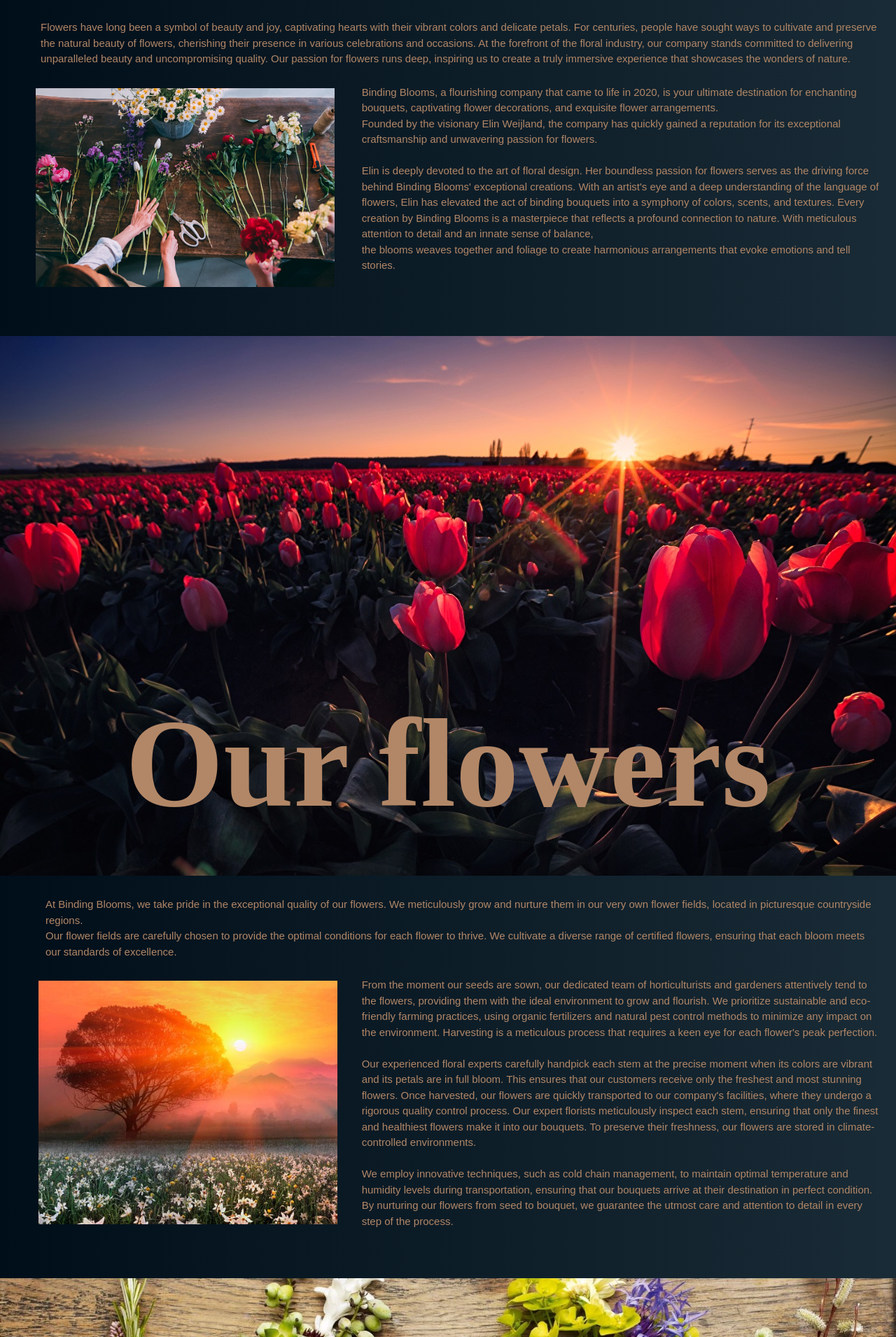
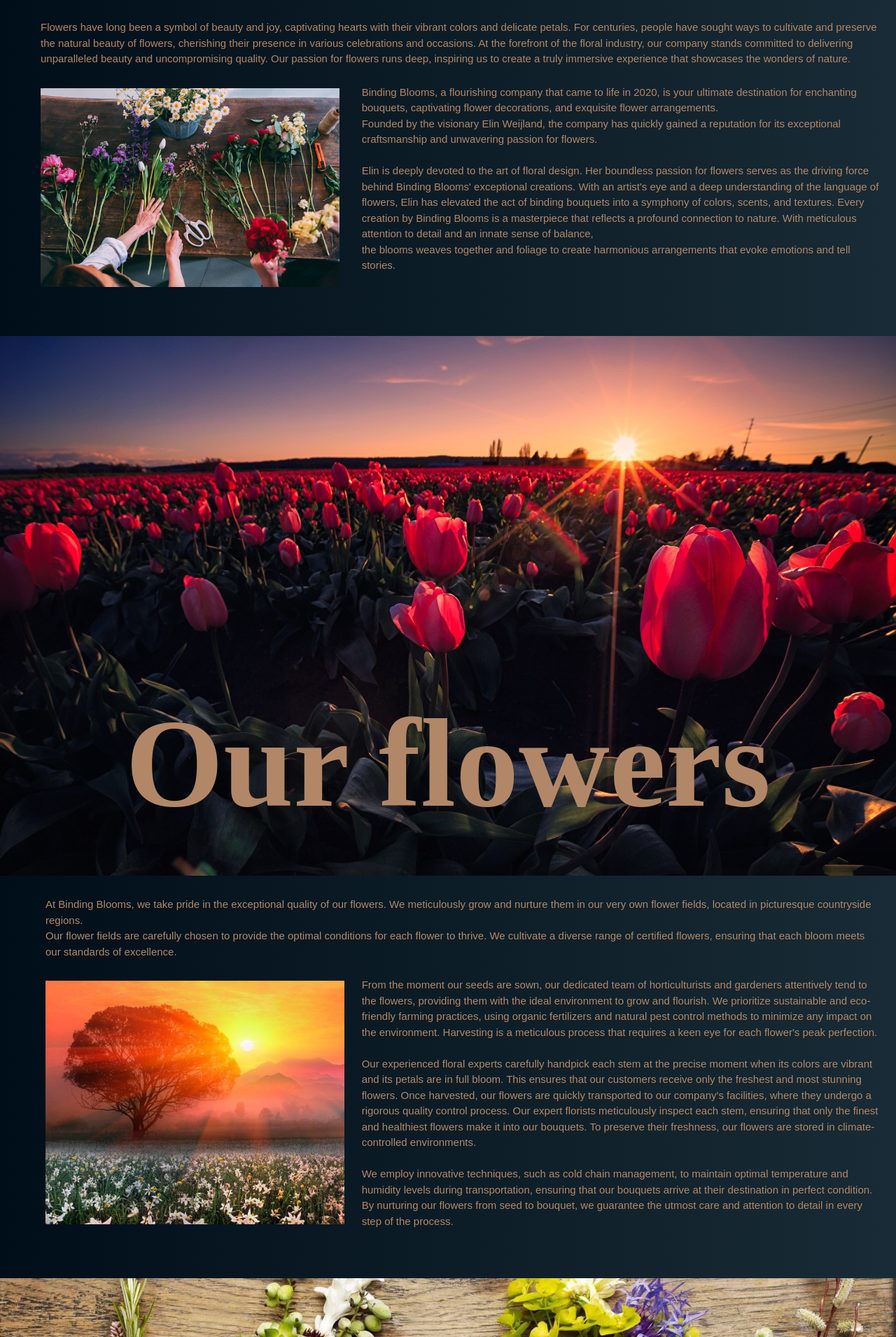
Before and after one commit to JennyWeij/BindingBlooms, a React (Vite) app: page / in a window 1280 px wide. Shown: the part 810-2720 px from the top of the page at 70% size. Built offline with nearby package versions, Linux system fonts and the light colour scheme.

Commit message:
styleat tillbaka bilderna

```diff
--- a/src/pages/AboutPage.tsx
+++ b/src/pages/AboutPage.tsx
@@ -72,9 +72,8 @@ function AboutPage() {
                 display="flex"
                 alignItems="start"
                 justifyItems="center"
-                ml={{ base: "10%", md: "10%" }}
-                // mr="10px"
-                maxWidth={{ base: "80%", md: "100%" }}
+                ml={{ base: "0px", md: "65px" }}
+                mr="10px"
                 marginBottom={{ base: "20px", md: "40px" }}
                 style={{ width: "100%", height: "100%" }}
               >
@@ -82,7 +81,7 @@ function AboutPage() {
                   src="/images/store.jpg"
                   alt="Background Image"
                   style={{
-                    // maxWidth: "100%",
+                    maxWidth: "100%",
                     height: "auto",
                     objectFit: "contain",
                   }}
--- a/src/pages/FlowersPage.tsx
+++ b/src/pages/FlowersPage.tsx
@@ -26,7 +26,7 @@ function FlowersPage() {
             color="#B28767"
             fontWeight="bold"
             fontSize={{ base: "60px", md: "100px", lg: "180px" }}
-            mt={{ base: "180px", md: "300px", lg: "450px" }}
+            mt={{ base: "140px", md: "300px", lg: "450px" }}
             fontFamily="Baskerville"
           >
             <Text textShadow="dark-lg">Our flowers</Text>
@@ -68,15 +68,14 @@ function FlowersPage() {
               display="flex"
               alignItems="start"
               justifyItems="center"
-              ml={{ base: "10%", md: "13%" }}
-              maxWidth={{ base: "80%", md: "100%" }}
+              ml={{ base: "0px", md: "65px" }}
               style={{ width: "100%", height: "100%" }}
             >
               <img
                 src="/images/fieldsunset.jpg"
                 alt="Background Image"
                 style={{
-                  // maxWidth: "100%",
+                  maxWidth: "100%",
                   height: "auto",
                   objectFit: "cover",
                 }}
--- a/src/pages/StartPage.tsx
+++ b/src/pages/StartPage.tsx
@@ -94,15 +94,14 @@ function StartPage() {
             <Box
               display="flex"
               justifyItems="center"
-              ml={{ base: "10%", md: "12%" }}
-              maxWidth={{ base: "80%", md: "100%" }}
+              ml={{ base: "0px", md: "58px" }}
               style={{ width: "100%", height: "100%" }}
             >
               <img
                 src="/images/aboutus.png"
                 alt="Background Image"
                 style={{
-                  // maxWidth: "100%",
+                  maxWidth: "100%",
                   height: "auto",
                   objectFit: "cover",
                 }}
```
